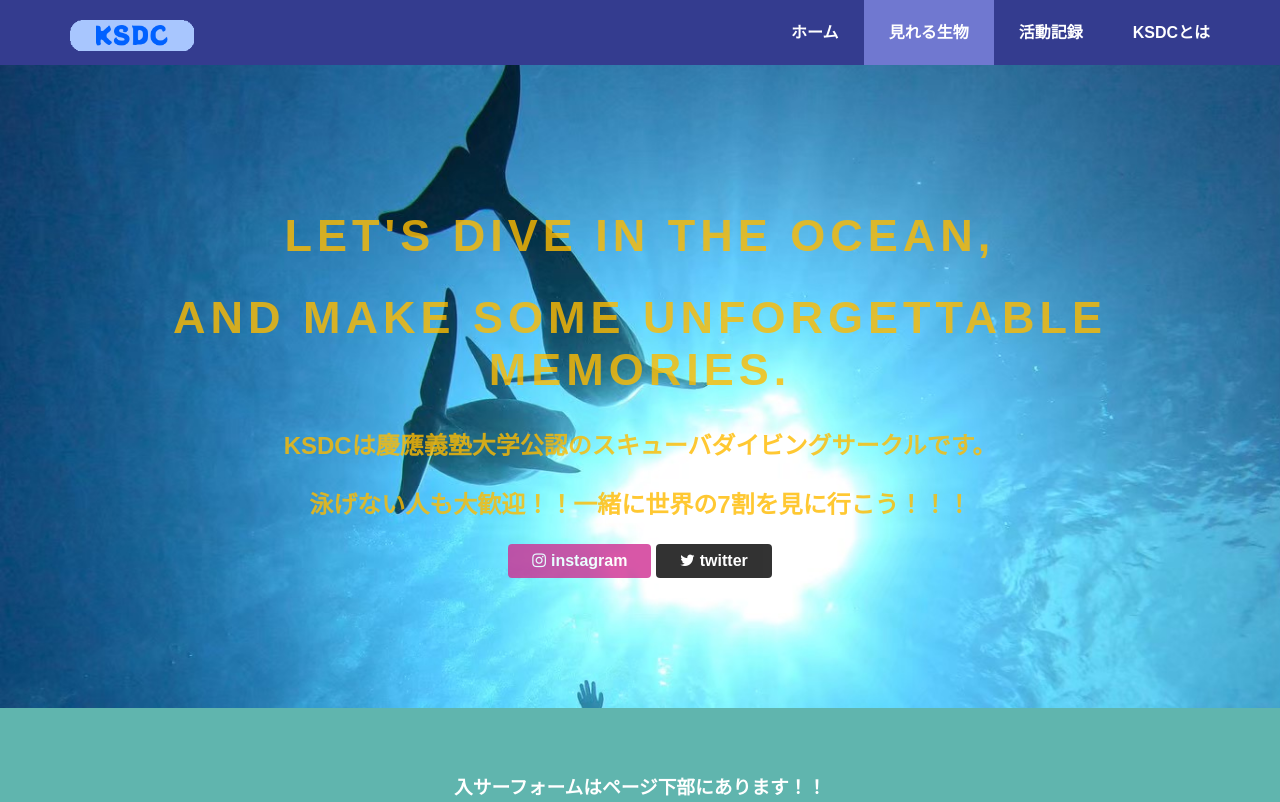
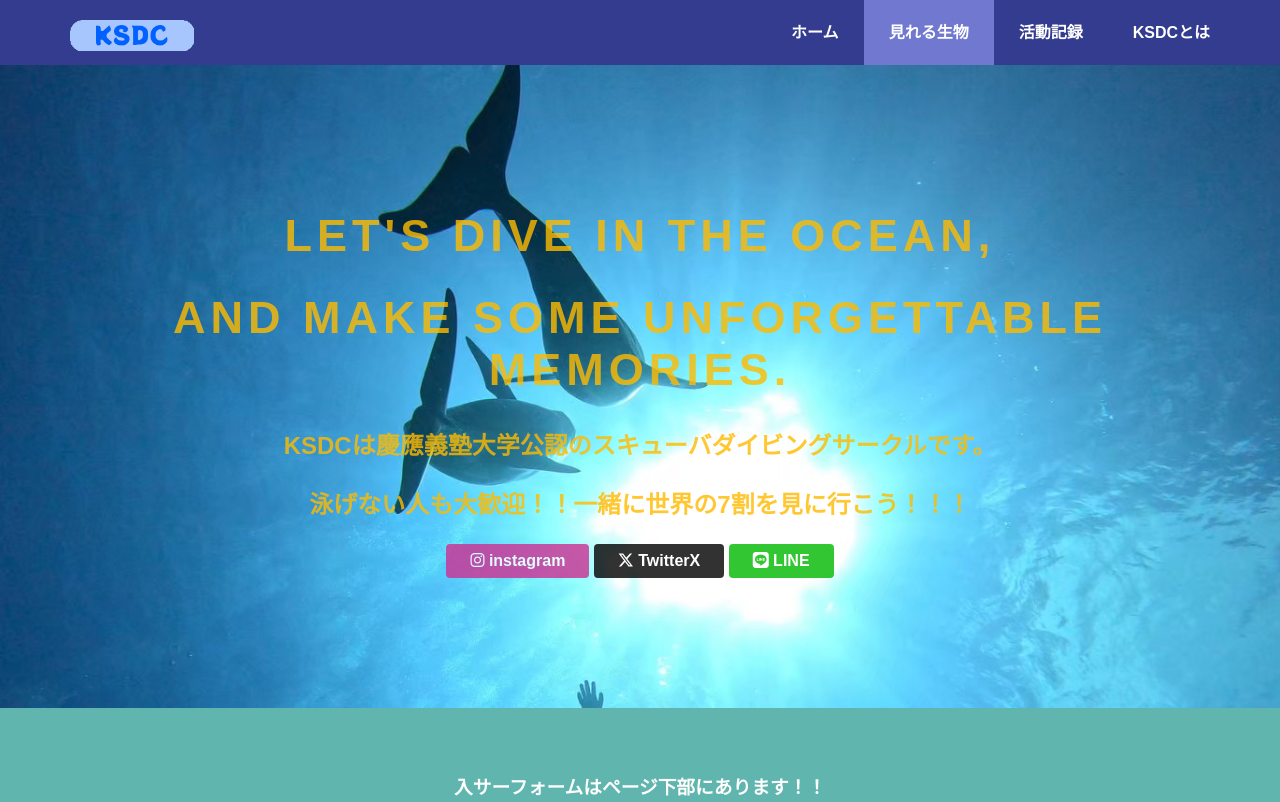
Before and after one commit to sui0329/KSDC, a plain HTML site: page ocean_creature.html in a window 1280 px wide. Shown: the top 802 px of the page. Drawn offline with Linux system fonts and the light colour scheme.

Commit message:
Update ocean_creature.html

```diff
--- a/ocean_creature.html
+++ b/ocean_creature.html
@@ -5,7 +5,7 @@
         <meta charset="utf-8">
         <meta name="viewport" content="width=device-width, initial-scale=1.0">
         <title>KSDC</title>
-        <link rel="stylesheet" href="https://maxcdn.bootstrapcdn.com/font-awesome/4.5.0/css/font-awesome.min.css">
+        <link rel="stylesheet" href="https://cdnjs.cloudflare.com/ajax/libs/font-awesome/6.5.1/css/all.min.css">
         <link rel="stylesheet" href="stylesheet.css">
         <link rel="stylesheet" href="responsive.css">
         <link rel="stylesheet" href="ocean_creature.css">
@@ -47,8 +47,9 @@
             <p>KSDCは慶應義塾大学公認のスキューバダイビングサークルです。</p>
             <p>泳げない人も大歓迎！！一緒に世界の7割を見に行こう！！！</p>
             <div class="btn-wrapper">
-              <a href="https://www.instagram.com/ksdc__2024/?igsh=N3A3MDV4ZWZncnox" target="_blank" class="btn instagram"><span class="fa fa-instagram"></span>instagram</a>
-              <a href="https://x.com/ksdc2025?s=21" target="_blank" class="btn twitter"><span class="fa fa-twitter"></span>twitter</a>
+              <a href="https://www.instagram.com/ksdc__2025?igsh=Y2dnZnBwYmlqZTcz" target="_blank" class="btn instagram"><span class="fa-brands fa-instagram"></span>&nbsp;instagram</a>
+              <a href="https://x.com/ksdc2025?s=21" target="_blank" class="btn twitter"><span class="fa-brands fa-x-twitter"></span>&nbsp;TwitterX</a>
+              <a href="https://line.me/ti/g2/K_BMPsdnHGtGZYVG1NTv6_uGYwF1BnY16-52vw?utm_source=invitation&utm_medium=link_copy&utm_campaign=default" target="_blank" class="btn line"><i class="fa-brands fa-line"></i>&nbsp;LINE</a>
             </div>
           </div>
         </div>
```
